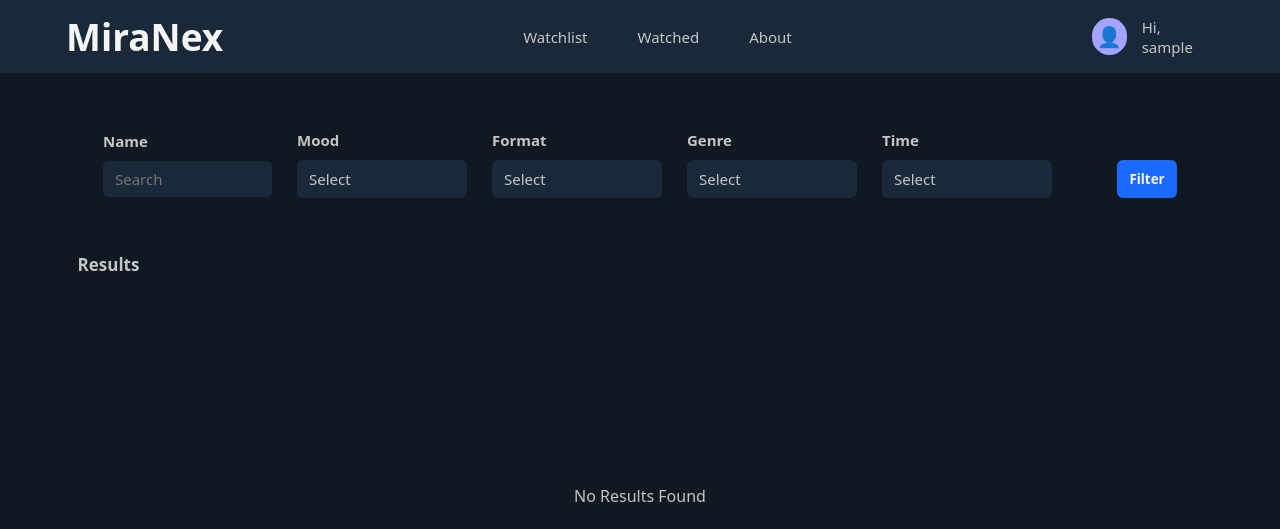
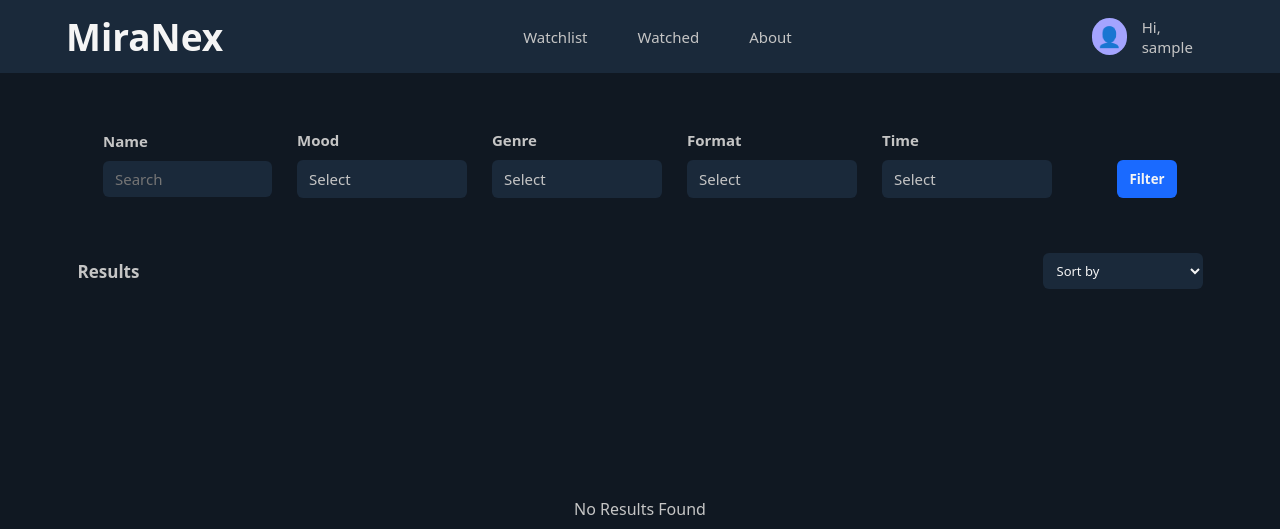
Before and after one commit to levidiyali/MiraNex, a Flask app: page /browse in a window 1280 px wide. Shown: the top 529 px of the page. Run offline with Flask 3, Linux system fonts and the light colour scheme; the visitor is signed in with stand-in values (Sample User, id 1); data that the repository does not hold is empty.

Commit message:
Added sorting

```diff
--- a/app.py
+++ b/app.py
@@ -84,40 +84,22 @@ class Watched(db.Model):
 
     __table_args__ = (db.UniqueConstraint('user_id', 'anime_id'),)
 
-# TYPE_GENRE_MAP = {
-#     'Funny': ['Comedy'],
-#     'Soothing': ['Iyashikei', 'Slice of Life'],
-#     'Historical': ['Historical'],
-#     'Emotional': ['Drama'],
-#     'Scary': ['Horror'],
-#     'Mysterious': ['Mystery'],
-#     'Wholesome': ['Slice of Life', 'Comedy'],
-#     'Intense': ['Action', 'Thriller'],
-#     'Sweet': ['Romance', 'Iyashikei'],
-#     'Dark': ['Horror', 'Psychological'],
-#     'Superpowers': ['Supernatural'],
-#     'Competitive': ['Sports'],
-#     'Another World' : ['Isekai'],
-#     'Science Fiction' : ['Sci-Fi'],
-#     'School' : ['School'],
-#     'Robot' : ['Mecha']
-# }
 
 TYPE_GENRE_MAP = {
     'Happy' : ['Comedy', 'Slice of Life'],
     'Funny' : ['Comedy'],
     'Emotional' : ['Drama'],
     'Exciting' : ['Action', 'Adventure'],
-    'Relaxing' : ['Iyashikei'],
-    'Scary' : ['Horror', 'Psychological'],
+    'Relaxing' : ['Iyashikei', 'Slice of Life'],
+    'Scary' : ['Horror'],
     'Romantic' : ['Romance'],
     'Mysterious' : ['Mystery'],
     'Competitive' : ['Martial Arts', 'Sports']
 }
 
 TIME_BUCKETS = {
-    'Quick Watch': (1, 3),
-    'Weekend': (4, 13),
+    'Quick Watch': (1, 1),
+    'Weekend': (2, 13),
     'Week': (14, 26),
     'Month': (27, 50),
     'Long Haul': (51, None)
@@ -126,6 +108,7 @@ TIME_BUCKETS = {
 
 BEGINNER_MAX_EPISODES = 24
 BEGINNER_GENRES = ['Slice of Life', 'Comedy', 'Romance']
+BEGINNER_EXCLUDE_GENRES = ['Drama', 'Psychological', 'Horror']
 
 
 def apply_filters(query):
@@ -136,7 +119,12 @@ def apply_filters(query):
     times = request.args.getlist('time')
 
     if search:
-        query = query.filter(Anime.name.contains(search))
+        matching_ids = normalized_match_ids(search)
+
+        if matching_ids:
+            query = query.filter(db.or_(Anime.name.contains(search), Anime.id.in_(matching_ids)))
+        else:
+            query = query.filter(Anime.name.contains(search))
 
     if types:
         for t in types:
@@ -169,6 +157,20 @@ def apply_filters(query):
 
     return query
 
+def normalized_match_ids(search):
+    search_normalized = re.sub(r'[^a-z0-9]', '', search.lower())
+    if not search_normalized:
+        return []
+
+    all_anime = Anime.query.with_entities(Anime.id, Anime.name).all()
+
+    matches = []
+    for anime_id, name in all_anime:
+        name_normalized = re.sub(r'[^a-z0-9]', '', name.lower())
+        if search_normalized in name_normalized:
+            matches.append(anime_id)
+
+    return matches
 
 @app.route('/')
 def home():
@@ -178,7 +180,7 @@ def home():
         Anime.query
         .filter(Anime.episodes <= BEGINNER_MAX_EPISODES)
         .filter(db.or_(*[Anime.genres.contains(g) for g in BEGINNER_GENRES]))
-        .filter(Anime.format == 'TV')
+        .filter(db.and_(*[~Anime.genres.contains(g) for g in BEGINNER_EXCLUDE_GENRES]))
         .order_by(Anime.rating.desc())
         .limit(5)
         .all()
@@ -209,10 +211,23 @@ def browse():
             query
             .filter(Anime.episodes <= BEGINNER_MAX_EPISODES)
             .filter(db.or_(*[Anime.genres.contains(g) for g in BEGINNER_GENRES]))
+            .filter(db.and_(*[~Anime.genres.contains(g) for g in BEGINNER_EXCLUDE_GENRES]))
         )
 
-    if request.args.get('sort') == 'rating':
-        query = query.order_by(Anime.rating.desc())
+    SORT_OPTIONS = {
+        'rating_desc': Anime.rating.desc(),
+        'rating_asc': Anime.rating.asc(),
+        'name_asc': Anime.name.asc(),
+        'name_desc': Anime.name.desc(),
+        'year_desc': Anime.release_year.desc(),
+        'year_asc': Anime.release_year.asc(),
+        'episodes_desc': Anime.episodes.desc(),
+        'episodes_asc': Anime.episodes.asc()
+    }
+
+    sort = request.args.get('sort')
+    if sort in SORT_OPTIONS:
+        query = query.order_by(SORT_OPTIONS[sort])
 
     page = request.args.get('page', 1, type=int)
     pagination = query.paginate(page=page, per_page=20, error_out=False)
@@ -224,7 +239,8 @@ def browse():
         'browse.html',
         anime_list=pagination.items,
         pagination=pagination,
-        filter_args=filter_args
+        filter_args=filter_args,
+        current_sort=sort
     )
 
 @app.route('/signup', methods=['GET', 'POST'])
@@ -235,7 +251,7 @@ def signup():
 
     if request.method == 'POST':
         username = request.form.get('username', '').strip()
-        email = request.form.get('email', '').strip()
+        email = request.form.get('email', '').strip().lower()
         password = request.form.get('password', '')
         confirm_password = request.form.get('confirm_password', '')
 
@@ -279,7 +295,7 @@ def signup():
 @app.route('/login', methods=['GET', 'POST'])
 def login():
     if request.method == 'POST':
-        email = request.form.get('email')
+        email = request.form.get('email', '').strip().lower()
         password = request.form.get('password')
 
         user = User.query.filter_by(email=email).first()
--- a/static/css/details.css
+++ b/static/css/details.css
@@ -175,7 +175,6 @@ body{
 
 @media (max-width: 1024px) {
     .container {
-        flex-direction: column;
         margin-left: 0;
         margin-top: 40px;
         padding: 0 20px;
@@ -215,6 +214,7 @@ body{
 
 @media (max-width: 768px) {
     .container {
+        flex-direction: column;
         margin-top: 20px;
         padding: 0 15px;
         gap: 20px;
--- a/static/css/nav.css
+++ b/static/css/nav.css
@@ -130,6 +130,10 @@ a {
     font-weight: bold;
     cursor: pointer;
     white-space: nowrap;
+}
+
+#delete-account-btn:hover{
+    transform: scale(1.02);
 }
 
 #delete-account-form {
@@ -306,6 +310,11 @@ a {
         margin: 0;
         padding: 0;
         font-size: 16px;
+        border: none;
+    }
+
+    .mobile-menu .delete-account-btn-mobile:hover{
+        transform: scale(1.02);
     }
 
     .phone-profile {
--- a/static/css/style.css
+++ b/static/css/style.css
@@ -231,6 +231,26 @@ body {
     width: 380px;
 }
 
+/* For browse page*/
+
+.anime-list .label {
+    display: flex;
+    align-items: center;
+    justify-content: space-between;
+    font-weight: bold;
+    font-size: 17px;
+}
+
+.sort-form select {
+    background-color: var(--nav-color);
+    color: whitesmoke;
+    border: none;
+    padding: 8px 10px;
+    border-radius: 6px;
+    font-size: 13px;
+    width: 160px;
+}
+
 .no-result{
     grid-column: 1 / -1;
     display: flex;
--- a/templates/about.html
+++ b/templates/about.html
@@ -35,7 +35,7 @@
                 <div class="item">
                     <div class="ft-text">
                         <label for="">Carry MiraNex Anywhere</label>
-                        <p>Keep your anime library, wishlist, and watched list close wherever you go.</p>
+                        <p>Keep your anime library, watchlist, and watched list close wherever you go.</p>
                     </div>
                 </div>
 
--- a/templates/browse.html
+++ b/templates/browse.html
@@ -16,9 +16,36 @@
         <main>
             <div class="container">
                 <div class="anime-list">
+
                     <div class="label">
                         <p>Results</p>
+
+                        <form method="GET" action="{{ url_for('browse') }}" class="sort-form">
+
+                            {% for key, value in filter_args.items() %}
+
+                                {% if key != 'sort' %}
+                                    {% for v in value %}
+                                        <input type="hidden" name="{{ key }}" value="{{ v }}">
+                                    {% endfor %}
+
+                                {% endif %}
+                            {% endfor %}
+
+                            <select name="sort" onchange="this.form.submit()">
+                                <option value="">Sort by</option>
+                                <option value="rating_desc" {% if current_sort == 'rating_desc' %}selected{% endif %}>Rating: High to Low</option>
+                                <option value="rating_asc" {% if current_sort == 'rating_asc' %}selected{% endif %}>Rating: Low to High</option>
+                                <option value="name_asc" {% if current_sort == 'name_asc' %}selected{% endif %}>Name: A-Z</option>
+                                <option value="name_desc" {% if current_sort == 'name_desc' %}selected{% endif %}>Name: Z-A</option>
+                                <option value="year_desc" {% if current_sort == 'year_desc' %}selected{% endif %}>Newest</option>
+                                <option value="year_asc" {% if current_sort == 'year_asc' %}selected{% endif %}>Oldest</option>
+                                <option value="episodes_desc" {% if current_sort == 'episodes_desc' %}selected{% endif %}>Episodes: High to Low</option>
+                                <option value="episodes_asc" {% if current_sort == 'episodes_asc' %}selected{% endif %}>Episodes: Low to High</option>
+                            </select>
+                        </form>
                     </div>
+
                     <div class="anime-grid">
                         {% for anime in anime_list %}
                             <div class="list">
--- a/templates/home.html
+++ b/templates/home.html
@@ -14,10 +14,11 @@
 
     <main>
         <div class="container">
+
             <div class="anime-list">
                 <div class="label">
                     <p>Top Rated</p>
-                    <a href="/browse?sort=rating">View All</a>
+                    <a href="/browse?sort=rating_desc">View All</a>
                 </div>
                 <div class="anime-grid">
                     {% for anime in top_rated %}
@@ -34,7 +35,7 @@
             <div class="anime-list">
                 <div class="label">
                     <p>Beginner Friendly</p>
-                    <a href="/browse?beginner=1">View All</a>
+                    <a href="/browse?beginner=1&sort=rating_desc">View All</a>
                 </div>
                 <div class="anime-grid">
                     {% for anime in beginner_friendly %}
```
Also changed, not shown: templates/filters.html (+16 -16 lines), templates/nav.html (+0 -11 lines).
